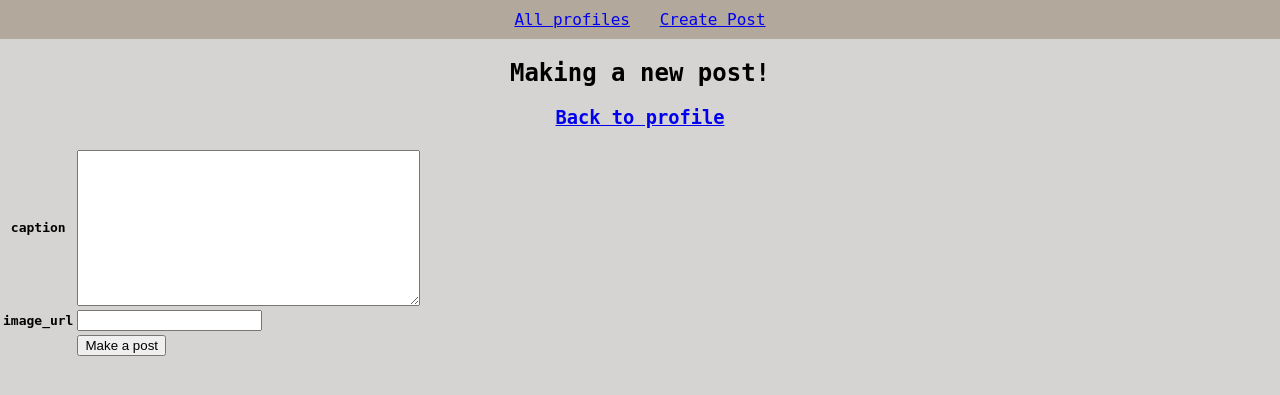
After one commit to descobed/cs412, a Django app: page /mini_insta/profile/post/create/1/ in a window 1280 px wide. The commit adds this page. Shown: the top 395 px of the page. Run offline with Django 5.2, Linux system fonts and the light colour scheme; data comes from the database, SQL or seed files in the repository; both versions use the stored data as it was after the commit.

Commit message:
Added all functionality for Mini_insta part 2

```diff
--- a/mini_insta/forms.py
+++ b/mini_insta/forms.py
@@ -0,0 +1,14 @@
+# Diego Escobeod Ruiz / task 2 for mini_insta
+
+from django import forms
+from .models import *
+
+class CreatePostForm(forms.ModelForm):
+    '''Creates a new post for'''
+
+    image_url = forms.URLField(required=False, label='Image URL')
+
+    class Meta:
+        model = Post
+        #should inherit the user/pk
+        fields = ['caption']
--- a/mini_insta/models.py
+++ b/mini_insta/models.py
@@ -35,17 +35,19 @@ class Post(models.Model):
         '''returns a string of the post'''
         return f'Post by {self.caption}'
 
-
     def get_all_photos(self):
-        '''returns a list of all photos in this post'''
+        '''returns all photos, for single post pages'''
         photos = Photo.objects.filter(post=self)
         return photos
 
 class Photo(models.Model):
     '''Model for a mini_insta photo'''
 
+    #If the parent post is deleted, delete this also
     post = models.ForeignKey(Post, on_delete=models.CASCADE)
+    #the url
     image_url = models.URLField(blank=True)
+    #timestamp!
     timestamp = models.DateTimeField(auto_now=True)
 
     def __str__(self):
--- a/mini_insta/templates/mini_insta/base.html
+++ b/mini_insta/templates/mini_insta/base.html
@@ -9,6 +9,10 @@
     <nav>
         <ul>
             <li><a href="{% url 'show_all_profiles' %}">All profiles</a></li>
+            <!-- Only show on specific pages, lets them make a post and inherit the profile context -->
+            {% if profile.pk %}
+                <li><a href="{% url 'create_post_form' profile.pk %}">Create Post</a></li>
+            {% endif %}
         </ul>
 
     </nav>
--- /dev/null
+++ b/mini_insta/templates/mini_insta/create_post_form.html
@@ -0,0 +1,32 @@
+{% extends 'mini_insta/base.html' %}
+<!-- Diego Escobedo Ruiz / 2/18/26 / mini_insta 2 -->
+{% block content %}
+
+
+<h2>Making a new post!</h2>
+
+<h3><a href="{% url 'show_profile' profile.pk %}">Back to profile</a></h3>
+<form method = 'POST'>
+
+{% csrf_token %}
+    <table>
+    <!--based on the object-->
+    {% for field in form %}
+    <tr>
+        <th>{{field.name}}</th>
+        <td>{{field}}</td>
+    </tr>
+
+    {% endfor %}
+
+    <tr>
+        <td></td>
+        <td>
+            <input type='submit' name = 'make a post' value= 'Make a post'>
+        </td>
+    </tr>
+    </table>
+</form>
+
+
+{% endblock %}
--- a/mini_insta/templates/mini_insta/show_profile.html
+++ b/mini_insta/templates/mini_insta/show_profile.html
@@ -11,6 +11,7 @@
     <img src="{{ profile.profile_image_url }}" alt="Profile picture of {{ profile.username }}"><br>
     {{ profile.bio_text }}
 
+    <h3><a href="{% url 'create_post_form' profile.pk %}">Create a post</a></h3>
 </ul>
 
 <div>
@@ -19,6 +20,7 @@
         <div>
             <a href="{% url 'show_post' post.pk %}">View Post</a>
             <p>{{ post.caption }}</p>
+            <!--shows the first photo-->
             {% if post.get_all_photos %}
                 <img src="{{ post.get_all_photos.0.image_url }}" alt="Image for post {{ post.pk }}">
             {% else %}
@@ -27,6 +29,8 @@
         </div>
     {% endfor %}
 
+
+
 </div>
 
 
--- a/mini_insta/urls.py
+++ b/mini_insta/urls.py
@@ -1,9 +1,10 @@
 from django.urls import path
-from .views import PostDetailView, ProfileDetailView, ShowAllProfiles
+from .views import CreatePostView, PostDetailView, ProfileDetailView, ShowAllProfiles
 
 urlpatterns = [
     #empty string to show all page
     path('', ShowAllProfiles.as_view(), name='show_all_profiles'),
     path('profile/<int:pk>/', ProfileDetailView.as_view(), name='show_profile'),
     path('profile/post/<int:pk>/', PostDetailView.as_view(), name='show_post'),
+    path('profile/post/create/<int:pk>/', CreatePostView.as_view(), name='create_post_form'), # new
     ]
--- a/mini_insta/views.py
+++ b/mini_insta/views.py
@@ -1,8 +1,12 @@
 from django.shortcuts import render
 
-from .models import Post, Profile
+
+from .models import *
 from django.views.generic import ListView
 from django.views.generic import DetailView
+from django.views.generic import CreateView
+from django.urls import reverse
+from .forms import CreatePostForm
 
 # Create your views here.
 
@@ -23,3 +27,44 @@ class PostDetailView(DetailView):
     model = Post
     template_name = 'mini_insta/show_post.html'
     context_object_name = 'post'
+
+
+class CreatePostView(CreateView):
+    # new
+    # view for creating a new post
+    model = Post
+    form_class = CreatePostForm
+    template_name = 'mini_insta/create_post_form.html'
+
+    def form_valid(self, form):
+        '''Saves a new post to the database.'''
+
+        pk = self.kwargs['pk']
+        profile = Profile.objects.get(pk=pk)
+        # attach this post to the profile
+        form.instance.profile = profile  # set the FK
+
+        # Save the post first
+        sm = super().form_valid(form)
+
+        # Create Photo object if URL was provided
+        image_url = form.cleaned_data.get('image_url')
+        if image_url:
+            Photo.objects.create(post=self.object, image_url=image_url)
+
+        return sm
+
+    def get_success_url(self):
+        '''Redirects to the profile page after creating a post.'''
+        pk = self.kwargs['pk']
+        return reverse('show_profile', kwargs={'pk': pk})
+
+    def get_context_data(self, **kwargs):
+        '''Returns the dictionary of context variables '''
+        context = super().get_context_data(**kwargs)
+
+        pk = self.kwargs['pk']
+        profile = Profile.objects.get(pk=pk)
+
+        context['profile'] = profile
+        return context
```
Also changed, not shown: db.sqlite3.
